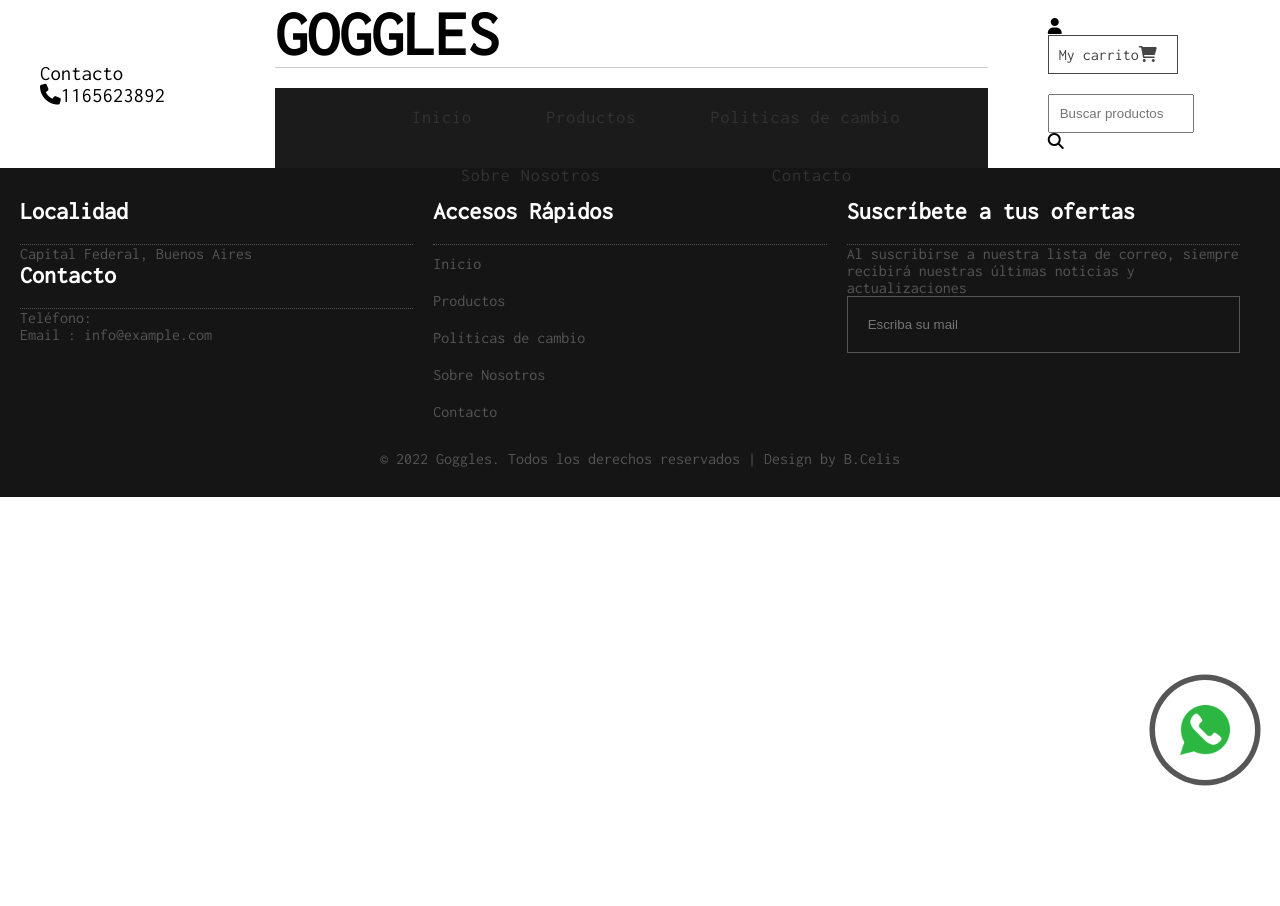
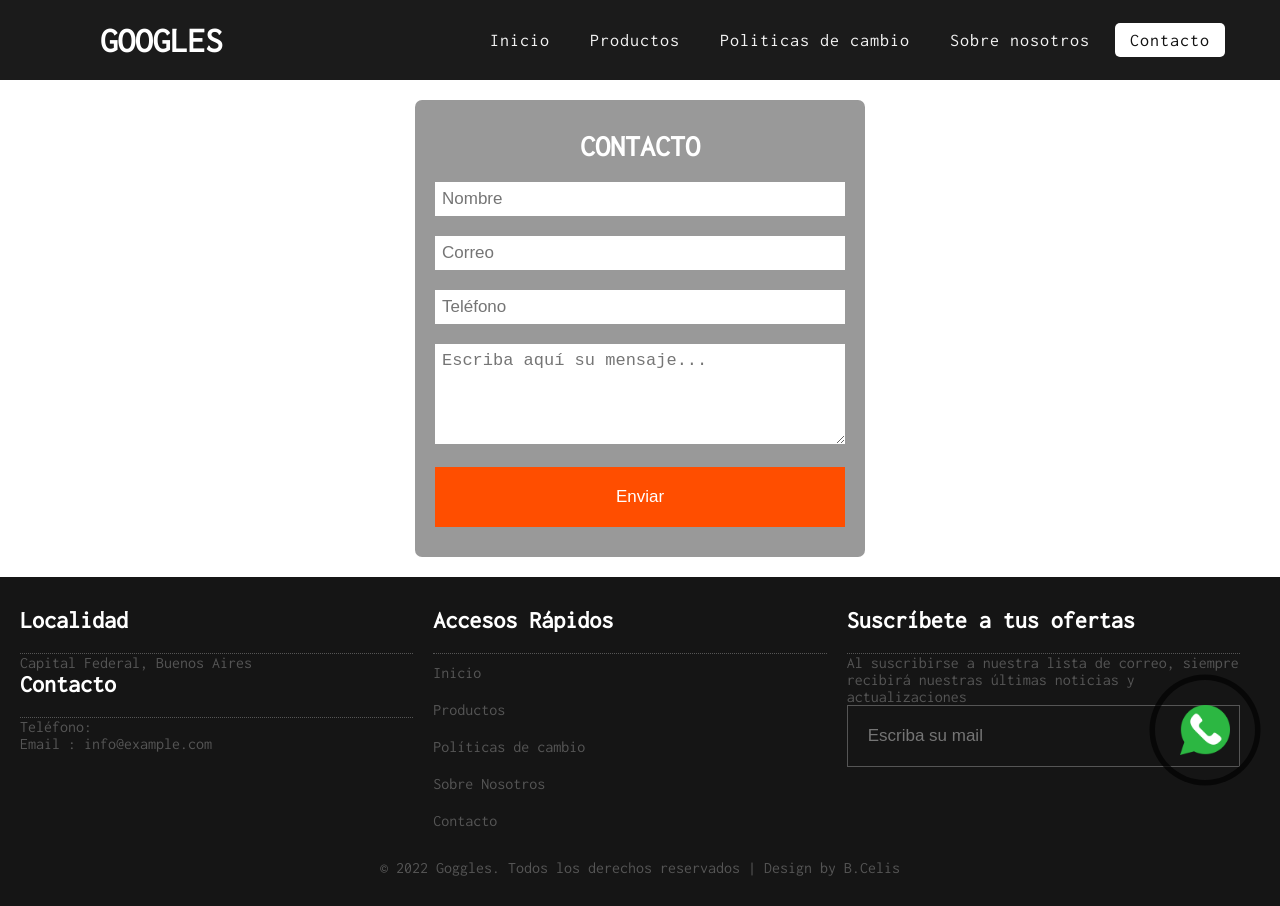
Before and after one commit to BelenMCelis/proyecyo-final, a website: page paginas/contacto.html in a window 1280 px wide. Before the commit the page ends 800 px from the top, so only its background shows below. Drawn offline with nearby package versions, Linux system fonts and the light colour scheme; a web font is replaced by a local one.

Commit message:
Commit nuevo natvar

```diff
--- a/paginas/contacto.html
+++ b/paginas/contacto.html
@@ -10,11 +10,13 @@
   <title>Politicas de cambios</title>
   <!--Iconos/ Font-awesone -->
   <link rel="stylesheet" href="https://cdnjs.cloudflare.com/ajax/libs/font-awesome/6.2.0/css/all.min.css">
+      <!-- ANIMATE CSS -->
+      <link rel="stylesheet" href="https://cdnjs.cloudflare.com/ajax/libs/animate.css/3.7.0/animate.min.css">
 </head>
 
 <body>
   <!--Menu Navegable-->
-  <header class="main-header">
+  <!-- <header class="main-header">
     <div class="container container--flex">
       <div class="main-header__container">
         <h1 class="main-header__title">GOGGLES</h1>
@@ -42,10 +44,38 @@
           class="fa-solid fa-magnifying-glass"></i>
       </div>
     </div>
-  </header>
+  </header> -->
+  <nav>
+    <div class="logo">
+      GOOGLES
+    </div>
+    <input type="checkbox" id="click">
+    <label for="click" class="menu-btn">
+    <i class="fas fa-bars"></i>
+    </label>
+    <ul>
+       <li><a href="../index.html">Inicio</a></li>
+       <li><a href="productos.html">Productos</a></li>
+       <li><a href="cambios.html">Politicas de cambio</a></li>
+       <li><a href="nosotros.html">Sobre nosotros</a></li>
+       <li><a class="active" href="contacto.html">Contacto</a></li>
+    </ul>
+ </nav>
+
+
 
   <!--Formulario contacto-->
-  <main></main>
+  <section class="style__body-contact">
+    <form action="" >
+      <h2 class="style__contact">CONTACTO</h2>
+      <input type="text" name="Nombre" placeholder="Nombre">
+      <input type="text" name="Nombre" placeholder="Correo">
+      <input type="text" name="Nombre" placeholder="Teléfono">
+      <textarea name="mensaje" placeholder="Escriba aquí su mensaje..."></textarea>
+      <input type="button" value="Enviar" id="boton_contact">
+
+    </form>
+  </section>
 
 
   <!--Footer-->
--- /dev/null
+++ b/sass/components/_contact.scss
@@ -0,0 +1,51 @@
+form {
+    width: 450px;
+    margin: auto;
+    background-color: rgba(0,0,0,0.4);
+    padding: 10px 20px;
+    box-sizing: border-box;
+    margin-top: 20px;
+    border-radius: 7px;
+    margin-bottom: 20px;
+}
+
+.style__contact {
+    color: #fff;
+    text-align: center;
+    font-size: 30px;
+    margin: 0;
+    margin-bottom: 20px;
+    margin-top: 20px;
+
+}
+
+input, textarea {
+    width: 100%;
+    margin-bottom: 20px;
+    padding: 7px;
+    box-sizing: border-box;
+    font-size: 17px;
+    border: none;
+}
+
+textarea {
+    min-height: 100px;
+    max-height: 200px;
+    max-width: 100%;
+}
+
+#boton_contact {
+    background-color: #FF4E00;
+    color: #fff;
+    padding: 20px;
+}
+
+#boton_contact:hover {
+    cursor: pointer;
+}
+
+@media (max-width:480px) {
+    form {
+        width: 100%;
+    }
+}
--- a/sass/components/_header.scss
+++ b/sass/components/_header.scss
@@ -1,23 +1,23 @@
 // .main-header {
-//   padding: 0 20px;
-// }
+//    padding: 0 20px;
+//  }
 
 // .main-header__title {
 //   text-align: center;
 //   font-size: 2.5em;
 //   margin: 10px 0;
-//   color: #454546;
+//    color: #454546;
 //   font-family: "Poppins";
-// }
+//  }
 
 // .main-header__container {
-//   display: flex;
-//   justify-content: space-between;
-//   align-items: center;
-// }
+//    display: flex;
+//    justify-content: space-between;
+//    align-items: center;
+//  }
 
-// .main-header__link {
-//   color: #333;
+//  .main-header__link {
+//    color: #333;
 // }
 
 nav{
@@ -112,7 +112,7 @@ input[type="checkbox"]{
   nav ul li a.active,
   nav ul li a:hover{
     background: none;
-    color: cyan;
+    color: #FF4E00;
   }
 }
 
--- a/sass/style.scss
+++ b/sass/style.scss
@@ -3,5 +3,6 @@
 @import 'components/main';
 @import 'components/footer';
 @import 'components/slider';
+@import 'components/contact';
 @import 'base/media';
 @import 'base/general';
```
Also changed, not shown: index.html (+7 -9 lines), paginas/cambios.html (+22 -2 lines), paginas/nosotros.html (+20 -3 lines), paginas/productos.html (+18 -2 lines), css/style.css, 3 other files.
